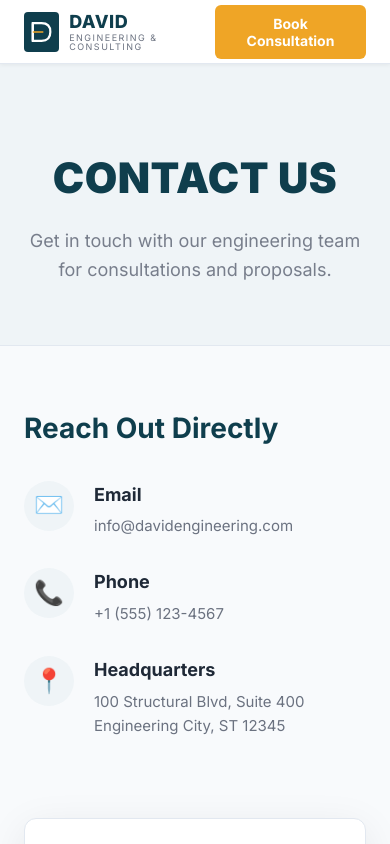
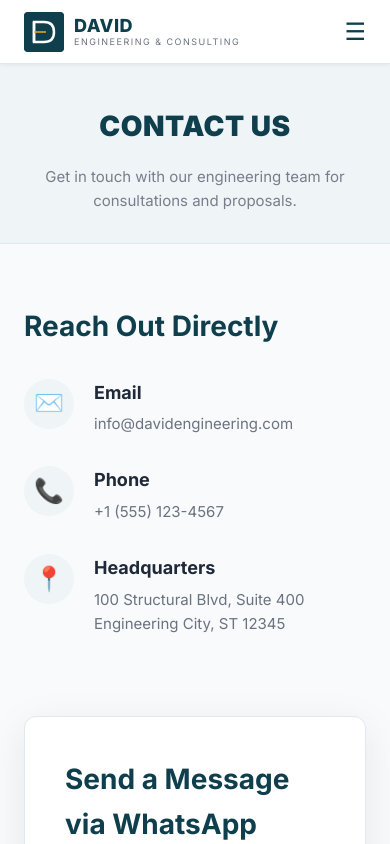
Before and after one commit to tgracempire-ship-it/Benty, a React (Vite) app: page /contact in a window 390 px wide. Shown: the top 844 px of the page. Built offline with nearby package versions, Linux system fonts and the light colour scheme.

Commit message:
Optimize responsive design and add mobile hamburger menu

```diff
--- a/src/components/Navbar.tsx
+++ b/src/components/Navbar.tsx
@@ -1,3 +1,4 @@
+import { useState } from 'react';
 import { Link, useLocation } from 'react-router-dom';
 import type { ModalType } from '../types';
 
@@ -6,14 +7,17 @@ interface NavbarProps {
 }
 
 export default function Navbar({ onOpenModal }: NavbarProps) {
+  const [mobileMenuOpen, setMobileMenuOpen] = useState(false);
   const location = useLocation();
 
   const isActive = (path: string) => location.pathname === path ? 'active' : '';
 
+  const closeMenu = () => setMobileMenuOpen(false);
+
   return (
     <nav className="navbar">
       {/* Brand */}
-      <Link to="/" className="navbar-brand">
+      <Link to="/" className="navbar-brand" onClick={closeMenu}>
         <div className="brand-logo">
           <svg width="40" height="40" viewBox="0 0 40 40" fill="none">
             <rect width="40" height="40" rx="4" fill="#0F3E4D" />
@@ -29,41 +33,64 @@ export default function Navbar({ onOpenModal }: NavbarProps) {
         </div>
       </Link>
 
+      {/* Mobile Toggle */}
+      <button
+        className="mobile-menu-btn"
+        onClick={() => setMobileMenuOpen(!mobileMenuOpen)}
+        aria-label="Toggle navigation"
+      >
+        {mobileMenuOpen ? '✕' : '☰'}
+      </button>
+
       {/* Nav links */}
-      <ul className="navbar-nav">
+      <ul className={`navbar-nav ${mobileMenuOpen ? 'is-open' : ''}`}>
         <li className="nav-item-dropdown">
-          <Link to="/services" className={`nav-link ${isActive('/services')}`}>
+          <Link to="/services" className={`nav-link ${isActive('/services')}`} onClick={closeMenu}>
             Services <span className="nav-arrow">▾</span>
           </Link>
           <ul className="dropdown-menu">
-            <li><Link to="/services#structural">Structural Analysis</Link></li>
-            <li><Link to="/services#site">Site Management</Link></li>
-            <li><Link to="/services#quality">Quality Control</Link></li>
+            <li><Link to="/services#structural" onClick={closeMenu}>Structural Analysis</Link></li>
+            <li><Link to="/services#site" onClick={closeMenu}>Site Management</Link></li>
+            <li><Link to="/services#quality" onClick={closeMenu}>Quality Control</Link></li>
           </ul>
         </li>
         <li>
-          <Link to="/projects" className={`nav-link ${isActive('/projects')}`}>
+          <Link to="/projects" className={`nav-link ${isActive('/projects')}`} onClick={closeMenu}>
             Experience
           </Link>
         </li>
         <li>
-          <Link to="/gallery" className={`nav-link ${isActive('/gallery')}`}>
+          <Link to="/gallery" className={`nav-link ${isActive('/gallery')}`} onClick={closeMenu}>
             Gallery
           </Link>
         </li>
         <li>
-          <Link to="/process" className={`nav-link ${isActive('/process')}`}>
+          <Link to="/process" className={`nav-link ${isActive('/process')}`} onClick={closeMenu}>
             Process
           </Link>
         </li>
         <li>
-          <Link to="/contact" className={`nav-link ${isActive('/contact')}`}>
+          <Link to="/contact" className={`nav-link ${isActive('/contact')}`} onClick={closeMenu}>
             Contact
           </Link>
         </li>
+
+        {/* Mobile CTA inside menu */}
+        <li className="mobile-only-cta">
+           <button
+             className="btn btn-primary"
+             style={{ width: '100%', marginTop: '10px' }}
+             onClick={() => {
+               onOpenModal('consultation');
+               closeMenu();
+             }}
+           >
+             Book Consultation
+           </button>
+        </li>
       </ul>
 
-      {/* CTA */}
+      {/* Desktop CTA */}
       <button
         className="btn btn-nav-cta btn-animate-click"
         onClick={() => onOpenModal('consultation')}
--- a/src/index.css
+++ b/src/index.css
@@ -58,19 +58,22 @@ button { cursor: pointer; font-family: var(--font); border: none; background: no
   align-items: center;
   position: sticky;
   top: 0;
-  z-index: 100;
+  z-index: 1000;
   box-shadow: 0 1px 4px rgba(0,0,0,0.06);
   padding: 0 24px;
   justify-content: space-between;
 }
 
-.navbar-brand { display: flex; align-items: center; gap: 10px; }
+.navbar-brand { display: flex; align-items: center; gap: 10px; z-index: 1001; }
 .brand-logo {
   width: 40px; height: 40px; background: var(--teal); border-radius: 4px;
   display: flex; align-items: center; justify-content: center; overflow: hidden;
 }
 .brand-text-top { font-size: 18px; font-weight: 800; color: var(--teal); letter-spacing: 0.5px; line-height: 1; }
 .brand-text-bottom { font-size: 9px; color: #6b7280; letter-spacing: 1.5px; text-transform: uppercase; line-height: 1; margin-top: 2px; }
+
+.mobile-menu-btn { display: none; font-size: 24px; color: var(--teal); z-index: 1001; }
+.mobile-only-cta { display: none; }
 
 .navbar-nav { display: flex; align-items: center; gap: 32px; list-style: none; }
 .nav-link { font-size: 15px; font-weight: 600; color: var(--dark-text); transition: color 0.2s; display: flex; align-items: center; gap: 4px; padding: 10px 0; }
@@ -137,7 +140,31 @@ button { cursor: pointer; font-family: var(--font); border: none; background: no
 .btn-nav-cta:hover { background: var(--gold-hover); transform: translateY(-1px); }
 
 @media (max-width: 768px) {
-  .navbar-nav { display: none; }
+  .mobile-menu-btn { display: block; }
+  .btn-nav-cta { display: none; }
+  .mobile-only-cta { display: block; }
+
+  .navbar-nav {
+    position: fixed;
+    top: 0;
+    left: 0;
+    width: 100%;
+    height: 100vh;
+    background: var(--white);
+    flex-direction: column;
+    align-items: flex-start;
+    padding: 80px 24px 24px;
+    gap: 16px;
+    transform: translateY(-100%);
+    transition: transform 0.3s ease;
+    z-index: 1000;
+  }
+  .navbar-nav.is-open { transform: translateY(0); }
+  .nav-link { font-size: 18px; width: 100%; border-bottom: 1px solid var(--slate); padding-bottom: 16px; }
+
+  .nav-item-dropdown { height: auto; flex-direction: column; align-items: flex-start; width: 100%; }
+  .nav-item-dropdown:hover .dropdown-menu { position: static; box-shadow: none; border: none; opacity: 1; visibility: visible; transform: none; padding-left: 16px; width: 100%; }
+  .dropdown-menu::before { display: none; }
 }
 
 /* ------------------- STANDARD PAGES ------------------- */
@@ -152,6 +179,11 @@ button { cursor: pointer; font-family: var(--font); border: none; background: no
 .text-teal { color: var(--teal); }
 .page-subtitle { font-size: 18px; max-width: 600px; margin: 0 auto; opacity: 0.9; line-height: 1.6; }
 .text-gray { color: var(--gray-text); }
+@media (max-width: 768px) {
+  .page-title { font-size: 28px; }
+  .page-subtitle { font-size: 15px; }
+  .page-header { padding: 40px 0 30px; }
+}
 
 .page-content { padding: 60px 24px; flex: 1; }
 
@@ -247,6 +279,11 @@ button { cursor: pointer; font-family: var(--font); border: none; background: no
 .hero-headline { font-size: 36px; font-weight: 900; color: var(--white); line-height: 1.15; text-transform: uppercase; margin-bottom: 16px; }
 .hero-subtext { font-size: 13.5px; color: rgba(255,255,255,0.88); margin-bottom: 28px; line-height: 1.6; max-width: 380px; }
 .hero-buttons { display: flex; flex-direction: column; gap: 12px; max-width: 260px; }
+
+@media (max-width: 768px) {
+  .hero-headline { font-size: 26px; }
+  .hero-subtext { font-size: 13px; margin-bottom: 20px; }
+}
 
 .btn-primary { background: var(--gold); color: var(--white); font-size: 13.5px; font-weight: 700; padding: 13px 24px; border-radius: 4px; text-align: center; transition: background 0.2s, transform 0.15s; }
 .btn-primary:hover { background: var(--gold-hover); transform: translateY(-1px); }
```
